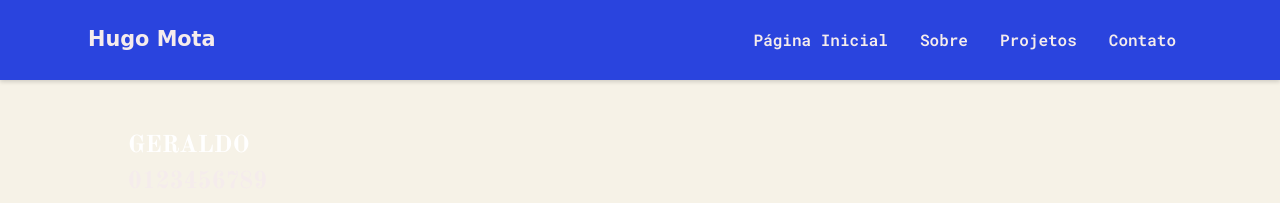
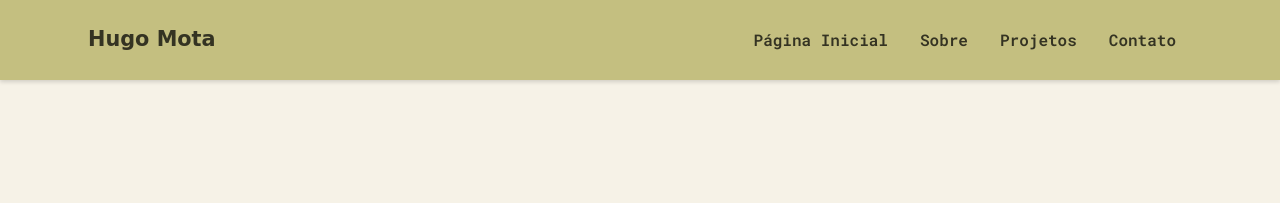
Before and after one commit to hugomota5/personal-website, a plain HTML site: page index.html in a window 1280 px wide. Shown: the top 203 px of the page. Drawn offline with nearby package versions, Linux system fonts and the light colour scheme; a web font is replaced by a local one.

Commit message:
alterações

```diff
--- a/assets/css/header.css
+++ b/assets/css/header.css
@@ -1,7 +1,7 @@
 #header {
   position: fixed;
   min-height: var(--navbar-min-height);
-  background-color: var(--background-color-main);
+  background-color: var(--backgroud-color-primary);
   top: 0;
   box-shadow: 0 2px 4px rgba(0, 0, 0, 0.15);
   align-content: center;
@@ -23,6 +23,7 @@
 .navbar__logo-link {
   display: flex;
   align-items: center;
+  color: var(--navbar-color-link);
   font-family: var(--font-family-tertiary);
   font-size: 1.3rem;
   font-weight: bold;
@@ -36,19 +37,25 @@
 }
 
 .navbar__menu.navbar__menu--active {
-  transform: translate(0) !important;
+  /* transform: translate(0) !important;
+   */
+  right: 10px;
 }
 
 .navbar__menu-link {
-  justify-content: center;
   display: block;
   padding: 0.5rem 1rem;
   font-weight: 600;
   width: 100%;
   border-radius: 5px;
+  color: var(--navbar-color-link);
 }
 
-.navbar__menu-link:is(:focus, :hover) {
+.navbar__menu-link-active{
+  border-buttom: solid 1px #000;
+}
+
+/* .navbar__menu-link:is(:focus, :hover) {
   color: var(--navbar-text-color-focus);
   background-color: var(--navbar-bg-contrast);
-}
+} */
--- a/assets/css/medium.css
+++ b/assets/css/medium.css
@@ -5,14 +5,16 @@ body {
 .navbar__menu {
   background-color: var(--background-color-main);
   position: fixed;
-  top: 70px;
-  left: 0;
-  width: 100%;
+  top: 90px;
+  right: -100%;
+  width: 300px;
   padding: 20px 35px;
   flex-direction: column;
   align-items: center;
   row-gap: 10px;
-  transform: translateX(-100%);
+  z-index: 10;
+  box-shadow: -5px 0px 5px rgba(0, 0, 0, 0.25);
+  /* transform: translateX(-100%); */
 }
 
 .navbar__menu-link {
--- a/assets/css/style.css
+++ b/assets/css/style.css
@@ -5,10 +5,13 @@
   --font-family-secondary: "Roboto Mono", monospace;
   --font-family-tertiary: "Playwrite NL", cursive;
 
-  --background-color-main: #1533dde8;
+  --backgroud-color-primary: #c4bf80;
+  --color-primary: #000;
+  --navbar-color-link: rgba(0, 0, 0, 0.733);
+
+  --background-color-main: #c4bf80;
 
   --color-main: #f5ecec;
-  --color-hover: hsl(0, 0%, 25%);
   --white: #fff;
 
   --navbar-bg-color: hsl(0, 0%, 15%);
@@ -31,7 +34,6 @@ body {
   height: 200rem;
   line-height: 1.5;
   font-size: 1rem;
-  color: var(--color-main);
   background-color: #f6f2e7;
 }
 
@@ -40,13 +42,14 @@ li {
 }
 
 a {
+  color: var(--navbar-color-link);
   text-decoration: none;
   color: inherit;
   font-family: var(--font-family-secondary);
 }
 
 a:hover {
-  color: var(--color-hover);
+  color: var(--color-primary);
 }
 
 /* Container class to simulate Bootstrap's container */
@@ -58,3 +61,9 @@ a:hover {
   margin: 0 auto;
   /* Center align the container */
 }
+
+.dflex{
+  display: flex;
+  justify-content: center;
+  align-items: center;
+}
--- a/index.html
+++ b/index.html
@@ -22,7 +22,7 @@
       <!-- LOGO - END -->
       <ul class="navbar__menu ">
         <li class="navbar__menu-item">
-          <a href="#" class="navbar__menu-link">Página Inicial</a>
+          <a href="#" class="navbar__menu-link navbar__menu-link-active">Página Inicial</a>
         </li>
         <li class="navbar__menu-item">
           <a href="#" class="navbar__menu-link">Sobre</a>
@@ -43,15 +43,12 @@
       <!-- BUTTON NAVBAR - END -->
     </nav>
   </header>
-  <section>
-    <main style=" margin-top: 8rem; margin-left: 8rem; display: block;">
-      <h1 style="color: white;">GERALDO</h1>
-      <div>
-        <h1>0123456789</h1>
-      </div>
-    </main>
+  <main id="main">
+    <section class="hero">
 
-  </section>
+    </section>
+  </main>
+
   <!-- SCRIPTS -->
   <script src="./assets/js/navbar-toogle.js"></script>
   <script src="./assets/js/main.js"></script>
```
